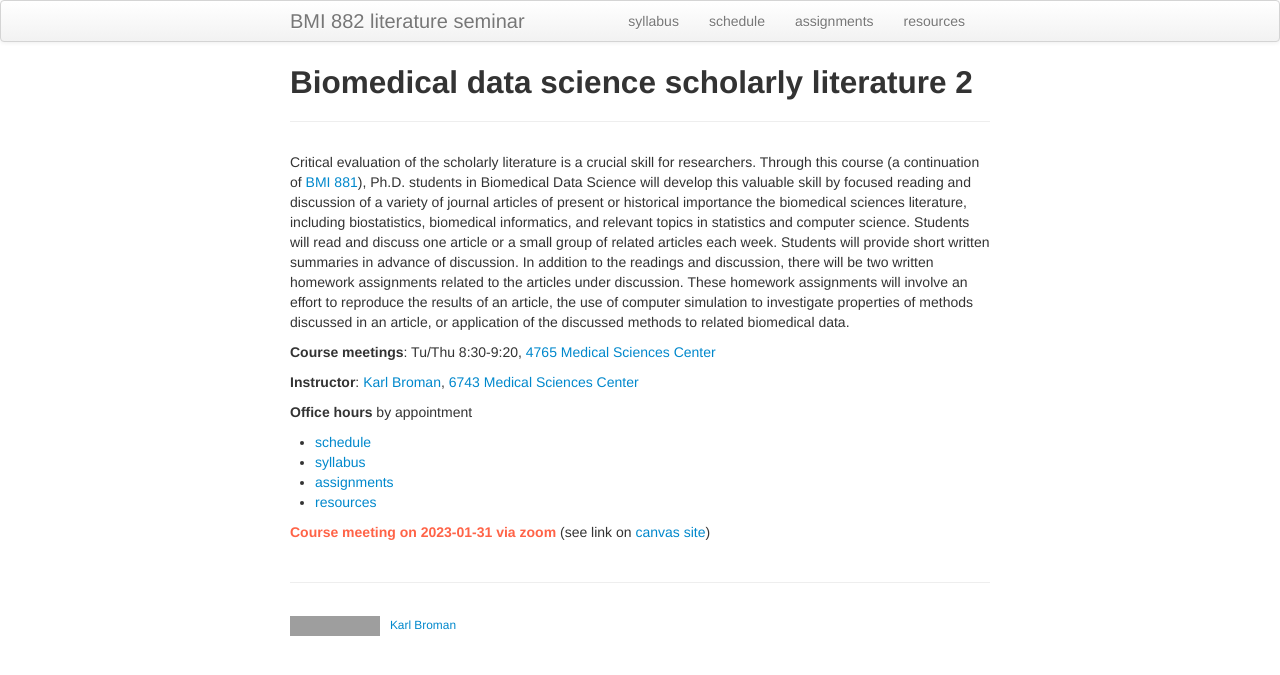
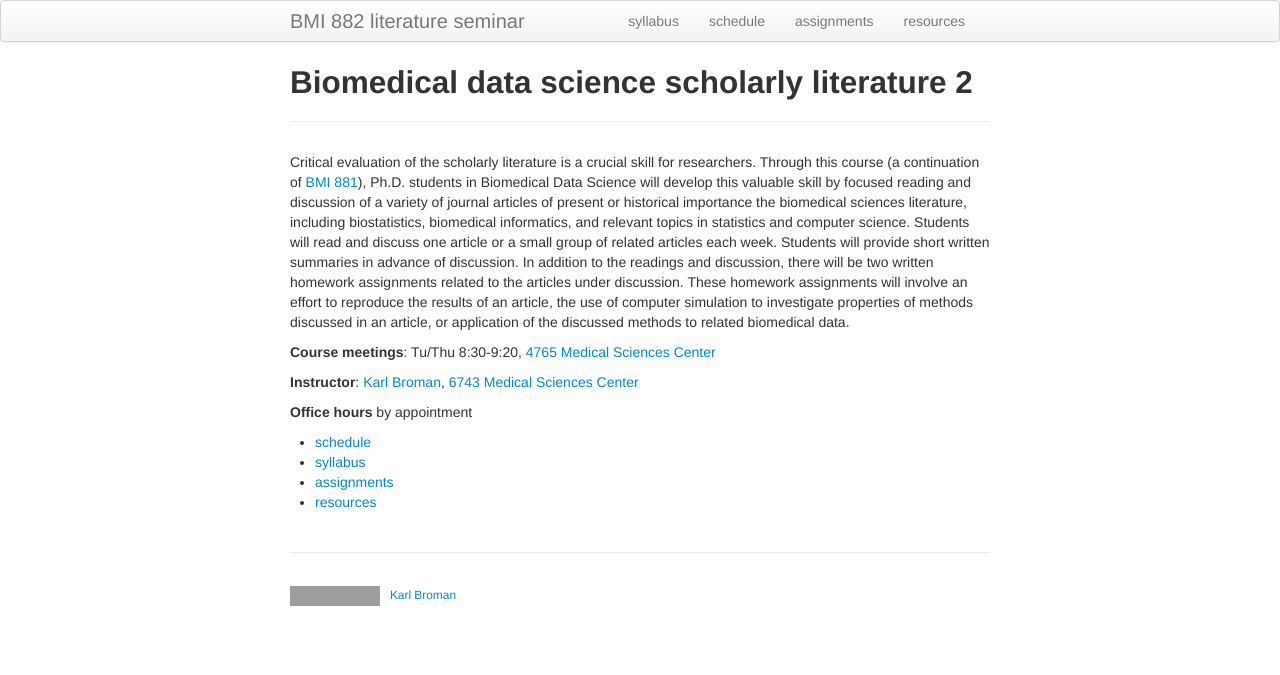
Before and after one commit to kbroman/BMI882_spring2023, a Jekyll site: the page built from index.md, in a window 1280 px wide. Shown: the top 675 px of the page. Built offline with Jekyll 4.4.1, drawn with Linux system fonts in a browser that asks for light colours; grey boxes are pictures that could not be loaded.

Commit message:
Remove note re zoom on 2023-01-31

```diff
--- a/index.md
+++ b/index.md
@@ -32,6 +32,3 @@ biomedical data.
 - [syllabus](syllabus.html)
 - [assignments](assignments.html)
 - [resources](resources.html)
-
-**<font color="tomato">Course meeting on 2023-01-31 via zoom</font>**
-(see link on [canvas site](https://canvas.wisc.edu/courses/345137))
```
Also changed, not shown: schedule.md (+1 -1 lines).
